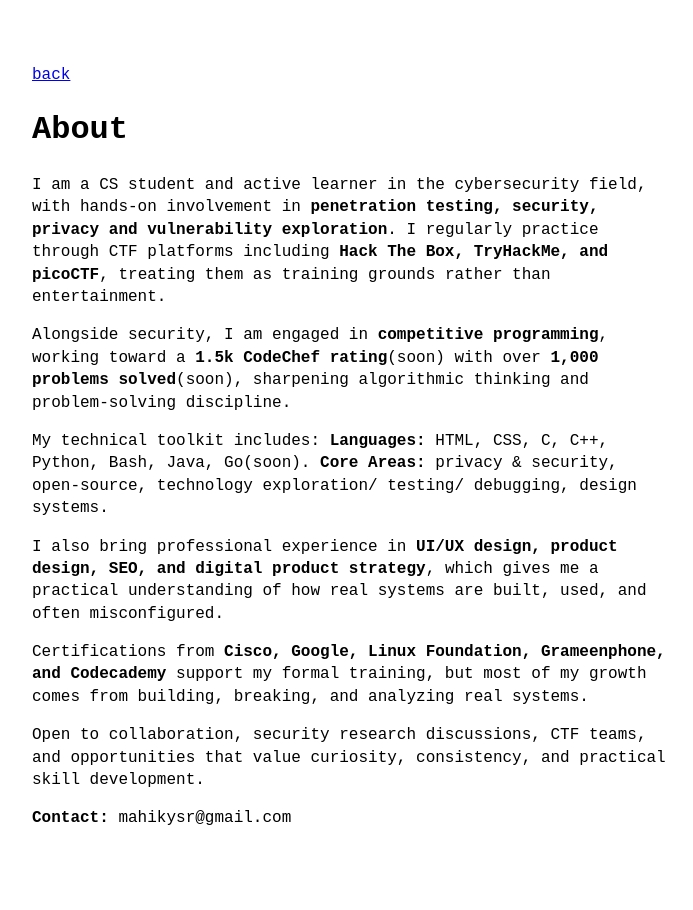
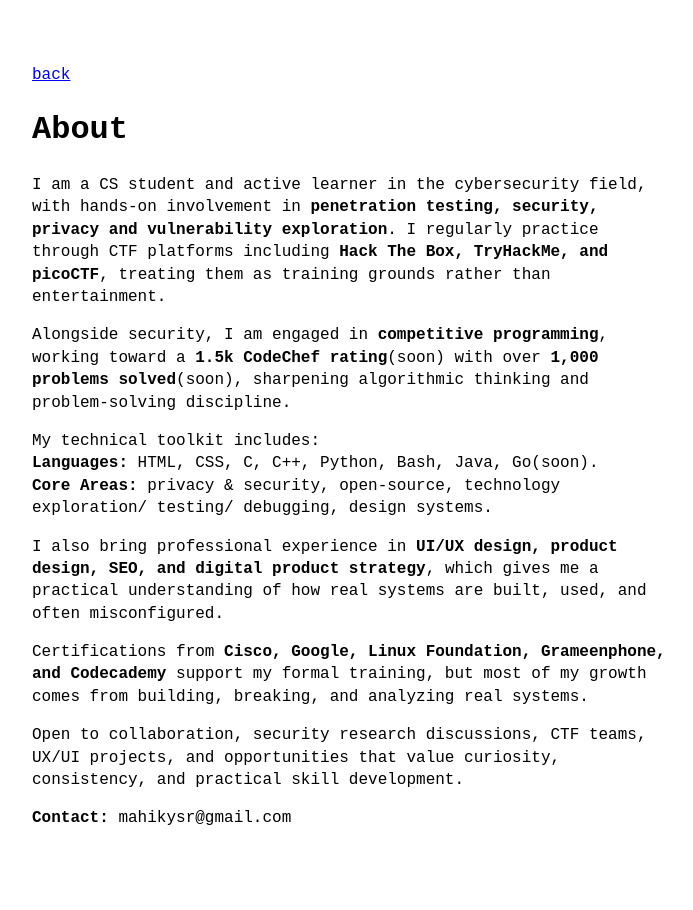
Before and after one commit to mahidulhq/mahidulhq.github.io, a Jekyll site: the page built from about.md, in a window 1280 px wide. Shown: the whole page, without its empty margins (288-981 px from the left). Built offline with Jekyll 4.4.1, drawn with Linux system fonts in a browser that asks for light colours.

Commit message:
few fixes

```diff
--- a/about.md
+++ b/about.md
@@ -16,6 +16,6 @@ I also bring professional experience in **UI/UX design, product design, SEO, and
 
 Certifications from **Cisco, Google, Linux Foundation, Grameenphone, and Codecademy** support my formal training, but most of my growth comes from building, breaking, and analyzing real systems.
 
-Open to collaboration, security research discussions, CTF teams, and opportunities that value curiosity, consistency, and practical skill development.
+Open to collaboration, security research discussions, CTF teams, UX/UI projects, and opportunities that value curiosity, consistency, and practical skill development.
 
 **Contact:** mahikysr@gmail.com
```
Also changed, not shown: index.md (+0 -12 lines).
